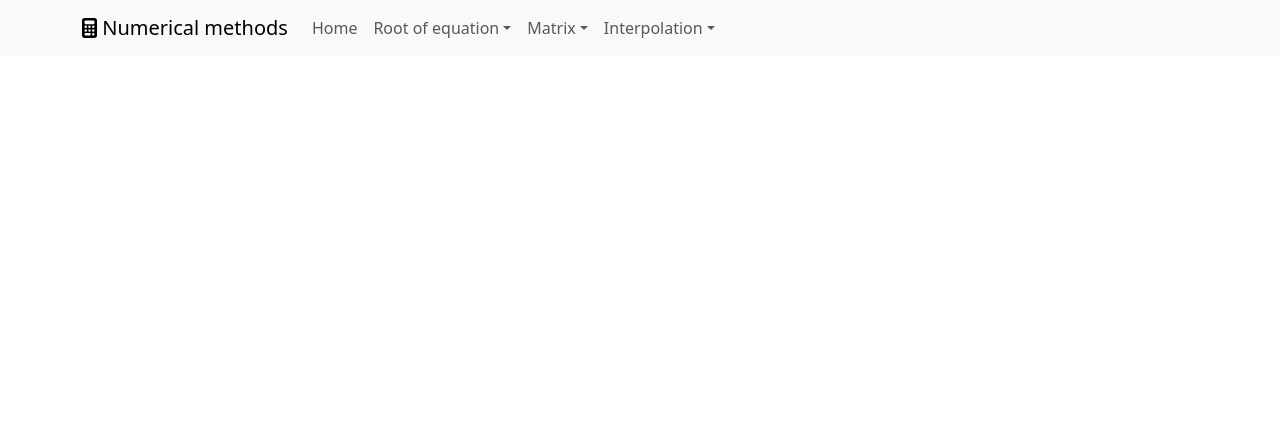
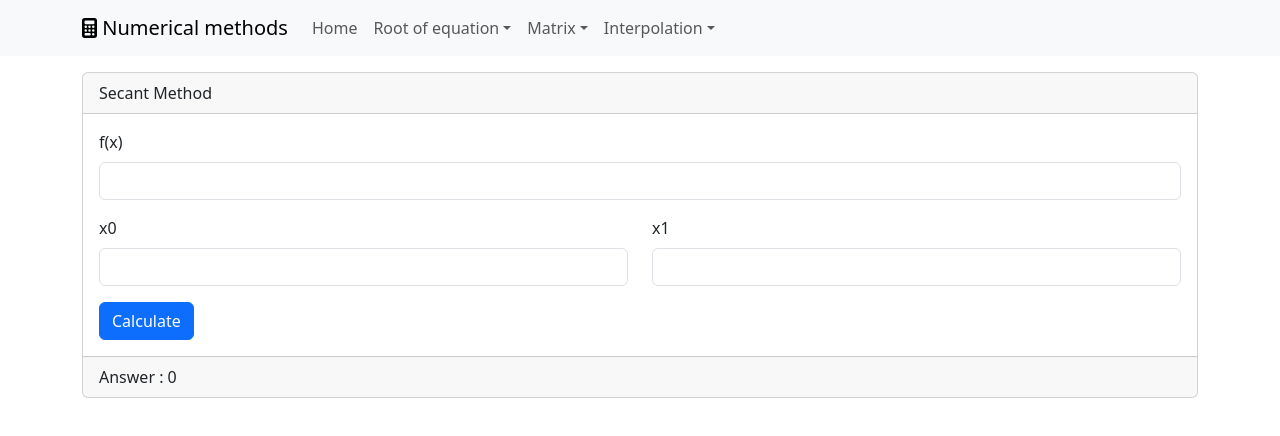
Before and after one commit to Thitiphatx/numerical-methods, a React (Create React App) app: page /secant in a window 1280 px wide. Shown: the top 436 px of the page. Built offline with nearby package versions, Linux system fonts and the light colour scheme.

Commit message:
Added Secant method

```diff
--- a/src/App.js
+++ b/src/App.js
@@ -3,16 +3,22 @@ import './App.css';
 import HomeNav from './navbar';
 import { BrowserRouter, Routes, Route } from 'react-router-dom';
 import "bootstrap/dist/css/bootstrap.min.css";
+import { Container } from 'react-bootstrap';
 
+// pages
 import Home from './pages/home';
-import Bisection from './pages/bisection';
-import Lagrange from './pages/lagrange.js';
-import Onepoint from './pages/onepoint.js';
-import Graphical from './pages/graphical';
-import { Container } from 'react-bootstrap';
+
+// Root of equation
+import Bisection from './pages/root_of_equation/bisection';
+import Onepoint from './pages/root_of_equation/onepoint.js';
+import Graphical from './pages/root_of_equation/graphical';
 import FalsePosition from './pages/root_of_equation/falseposition';
+import NewtonRaphson from './pages/root_of_equation/newtonraphson';
+
+// Interpolation
+import Lagrange from './pages/Interpolation/lagrange.js';
 import Spline from './pages/Interpolation/Spline';
-import NewtonRaphson from './pages/root_of_equation/newtonraphson';
+import Secant from './pages/root_of_equation/secant';
 
 function App() {
   return (
@@ -28,6 +34,7 @@ function App() {
               <Route path="/graphical" element={<Graphical />} />
               <Route path="/falseposition" element={<FalsePosition />} />
               <Route path="/newtonraphson" element={<NewtonRaphson />} />
+              <Route path="/secant" element={<Secant />} />
 
               <Route path="/lagrange" element={<Lagrange />} />
               <Route path="/spline" element={<Spline />} />
--- a/src/navbar.js
+++ b/src/navbar.js
@@ -27,6 +27,10 @@ const rootOfEquation = [
   {
     label: "Newton Raphson",
     link: "/newtonraphson",
+  },
+  {
+    label: "Secant Method",
+    link: "/secant",
   }
 
 ]
--- a/src/pages/onepoint.js
+++ b/src/pages/root_of_equation/onepoint.js
@@ -1,9 +1,5 @@
 import React from 'react';
-import Button from 'react-bootstrap/Button';
-import Card from 'react-bootstrap/Card';
-import Form from 'react-bootstrap/Form';
-import Col from 'react-bootstrap/Col';
-import Row from 'react-bootstrap/Row';
+import { Card, Form, Button } from 'react-bootstrap';
 import { evaluate } from 'mathjs';
 
 class Onepoint extends React.Component {
--- /dev/null
+++ b/src/pages/root_of_equation/secant.js
@@ -0,0 +1,68 @@
+import React from "react";
+import { useState } from "react";
+import { Row, Col, Card, Button, Form } from "react-bootstrap";
+import { evaluate } from "mathjs";
+
+function Secant() {
+    const [fx, setFx] = useState("");
+    const [x0, setx0] = useState(0);
+    const [x1, setx1] = useState(0);
+    const [result, setResult] = useState(0);
+
+    const Calculator = ()=> {
+        let local_x0 = x0;
+        let local_x1 = x1;
+        let x2, xOld, fx0, fx1;
+
+        do {
+            fx0 = evaluate(fx, {x:local_x0});
+            fx1 = evaluate(fx, {x:local_x1});
+            x2 = local_x0 - ( fx0 * (local_x0 - local_x1 ) ) / ( fx0 - fx1)
+            xOld = local_x1;
+
+            local_x0 = local_x1;
+            local_x1 = x2;
+
+        } while((Math.abs(x2-xOld)/x2) * 100 >= 0.000001);
+        setResult(x2);
+    }
+
+    const inputX0 = (event)=> {
+        setx0(event.target.value);
+    }
+    const inputX1 = (event)=> {
+        setx1(event.target.value);
+    }
+    const inputFx = (event)=> {
+        setFx(event.target.value);
+    }
+
+    return(
+        <Card>
+            <Card.Header>Secant Method</Card.Header>
+            <Card.Body>
+                <Form>
+                    <Form.Group className="mb-3">
+                        <Form.Label>f(x)</Form.Label>
+                        <Form.Control onChange={inputFx}></Form.Control>
+                    </Form.Group>
+                    <Form.Group as={Row} className="mb-3">
+                        <Col>
+                            <Form.Label>x0</Form.Label>
+                            <Form.Control onChange={inputX0}></Form.Control>
+                        </Col>
+                        <Col>
+                            <Form.Label>x1</Form.Label>
+                            <Form.Control onChange={inputX1}></Form.Control>
+                        </Col>
+
+                    </Form.Group>
+                    <Button variant="primary" onClick={Calculator}>Calculate</Button>
+                </Form>
+            </Card.Body>
+            <Card.Footer>Answer : {result}</Card.Footer>
+        </Card>
+    )
+}
+
+export default Secant;
```
Also changed, not shown: src/pages/Interpolation/lagrange.js (renamed from src/pages/lagrange.js), src/pages/root_of_equation/bisection.js (renamed from src/pages/bisection.js), src/pages/root_of_equation/graphical.js (renamed from src/pages/graphical.js).
